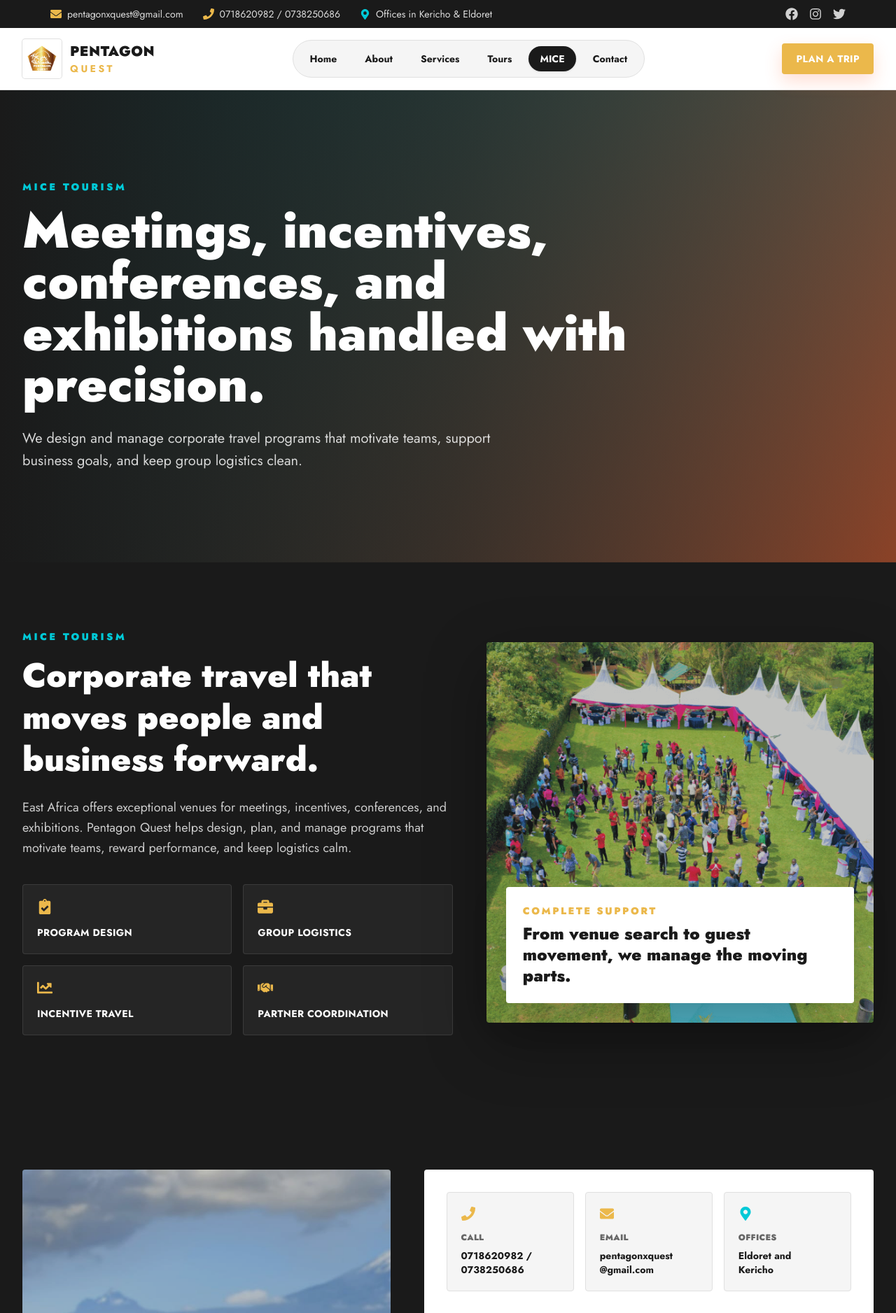
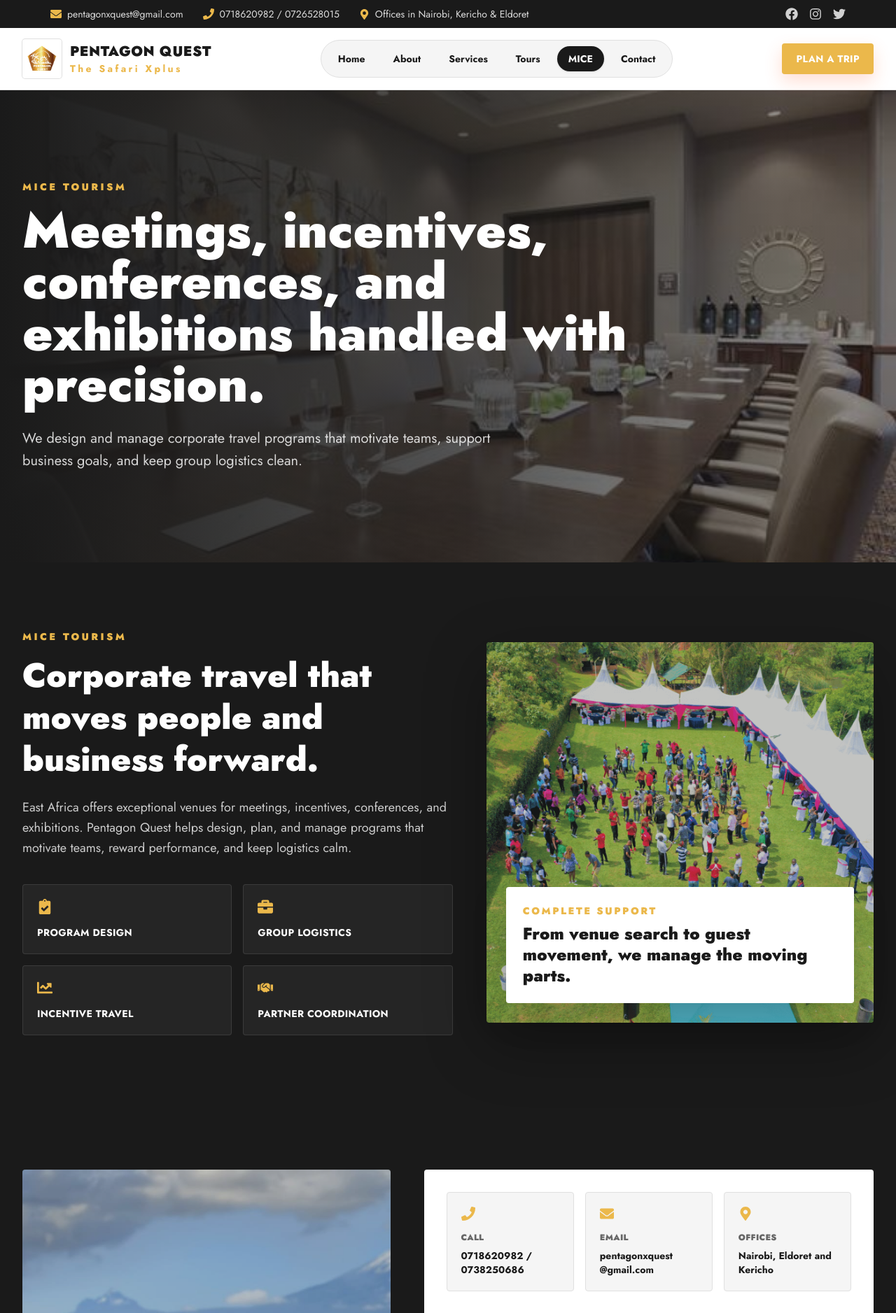
Before and after one commit to Binary-Bros-KE/PENTAGON-QUEST, a React (Vite) app: page /mice in a window 1280 px wide. Shown: the top 1877 px of the page at 70% size. Built offline with nearby package versions, Linux system fonts and the light colour scheme.

Commit message:
sunday-monday updates

```diff
--- a/src/components/ContactModal.jsx
+++ b/src/components/ContactModal.jsx
@@ -12,21 +12,21 @@ const contactOptions = [
   {
     icon: FaWhatsapp,
     title: 'WhatsApp',
-    detail: 'Trip Reservations',
-    href: 'https://wa.me/254718620982',
+    detail: 'Silvanus Koech',
+    href: 'https://wa.me/254726528015',
     color: 'text-green-500',
   },
   {
     icon: FaWhatsapp,
     title: 'WhatsApp',
-    detail: 'Travel Support',
-    href: 'https://wa.me/254738250686',
+    detail: 'Simeon Rono',
+    href: 'https://wa.me/254718620982',
     color: 'text-green-500',
   },
   {
     icon: FaPhone,
     title: 'Call Us',
-    detail: '0718620982 / 0738250686',
+    detail: '0718620982 / 0726528015',
     href: 'tel:+254718620982',
     color: 'text-primary',
   },
@@ -154,6 +154,7 @@ export function ContactModalProvider({ children }) {
                 </div>
 
                 <div className="mt-5 flex flex-wrap items-center justify-center gap-x-5 gap-y-2 border-t border-border pt-5 text-xs font-bold text-gray">
+                  <span>Nairobi Office</span>
                   <span>Kericho Office</span>
                   <span>Eldoret Office</span>
                   <span>Kenyan & International Tours</span>
--- a/src/components/Footer.jsx
+++ b/src/components/Footer.jsx
@@ -10,6 +10,7 @@ import {
 } from 'react-icons/fa';
 import { motion } from 'framer-motion';
 import { Link } from 'react-router-dom';
+import { GrMapLocation } from 'react-icons/gr';
 
 export default function Footer() {
   const currentYear = new Date().getFullYear();
@@ -54,10 +55,10 @@ export default function Footer() {
   ];
 
   const socialLinks = [
-    { icon: FaFacebook, href: '#', label: 'Facebook' },
-    { icon: FaInstagram, href: '#', label: 'Instagram' },
-    { icon: FaTwitter, href: '#', label: 'Twitter' },
-    { icon: FaLinkedin, href: '#', label: 'LinkedIn' },
+    { icon: FaFacebook, href: 'https://www.facebook.com/pentagonquest', label: 'Facebook' },
+    { icon: FaInstagram, href: 'https://www.instagram.com/pentagonquest', label: 'Instagram' },
+    { icon: FaTwitter, href: 'https://twitter.com/pentagonquest', label: 'Twitter' },
+    { icon: FaLinkedin, href: 'https://www.linkedin.com/company/pentagonquest', label: 'LinkedIn' },
   ];
 
   return (
@@ -137,15 +138,19 @@ export default function Footer() {
             <div className="mb-8 grid gap-3 text-sm text-gray-light">
               <a href="mailto:info@pentagonquest.com" className="flex items-center gap-3 text-gray-light hover:text-primary transition-colors duration-200">
                 <FaEnvelope className="text-primary" size={16} />
-               pentagonxquest@gmail.com
+                pentagonxquest@gmail.com
               </a>
               <a href="tel:+15551234567" className="flex items-center gap-3 text-gray-light hover:text-primary transition-colors duration-200">
                 <FaPhone className="text-primary" size={16} />
-                0718620982 / 0738250686
+                0718620982 / 0726528015
               </a>
               <div className="flex items-center gap-3">
                 <FaMapMarkerAlt className="text-secondary" size={16} />
-                Offices in: Eldoret and Kericho
+                Offices in: Nairobi, Eldoret and Kericho
+              </div>
+              <div className="flex items-center gap-3">
+                <GrMapLocation className="text-secondary" size={16} />
+                Post office P.o box 23575-00100 Nairobi, Kenya
               </div>
             </div>
 
--- a/src/components/Header.jsx
+++ b/src/components/Header.jsx
@@ -43,9 +43,9 @@ export default function Header() {
   ];
 
   const socialLinks = [
-    { icon: FaFacebook, href: '#' },
-    { icon: FaInstagram, href: '#' },
-    { icon: FaTwitter, href: '#' },
+    { icon: FaFacebook, href: 'https://www.facebook.com/pentagonquest' },
+    { icon: FaInstagram, href: 'https://www.instagram.com/pentagonquest' },
+    { icon: FaTwitter, href: 'https://twitter.com/pentagonquest' },
   ];
 
   return (
@@ -61,11 +61,11 @@ export default function Header() {
               </div>
               <div className="flex items-center gap-2 text-sm text-white/85">
                 <FaPhone className="text-primary" size={16} />
-                <span>0718620982 / 0738250686</span>
+                <span>0718620982 / 0726528015</span>
               </div>
               <div className="flex items-center gap-2 text-sm text-white/85">
                 <FaMapMarkerAlt className="text-secondary" size={15} />
-                <span>Offices in Kericho & Eldoret</span>
+                <span>Offices in Nairobi, Kericho & Eldoret</span>
               </div>
             </div>
 
@@ -93,9 +93,9 @@ export default function Header() {
         <div className="bg-dark text-white px-4 py-3">
           <div className="flex items-center justify-between">
             <span className="text-xs font-semibold uppercase tracking-[0.18em] text-white/75 flex items-center gap-2">
-            {/* call icon */}
+              {/* call icon */}
               <FaPhone className="text-primary" size={14} />
-            0718620982 / 0738250686
+              0718620982 / 0726528015
             </span>
             <div className="flex items-center gap-3">
               {socialLinks.map((social, idx) => {
@@ -117,9 +117,8 @@ export default function Header() {
 
       {/* Bottom Strip - Sticky */}
       <nav
-        className={`bg-white/95 backdrop-blur border-b border-border transition-all duration-300 ${
-          isSticky ? 'fixed top-0 left-0 right-0 shadow-[0_16px_45px_rgba(26,26,26,0.08)] z-50' : ''
-        }`}
+        className={`bg-white/95 backdrop-blur border-b border-border transition-all duration-300 ${isSticky ? 'fixed top-0 left-0 right-0 shadow-[0_16px_45px_rgba(26,26,26,0.08)] z-50' : ''
+          }`}
       >
         <div className="max-w-7xl mx-auto px-5 md:px-8 py-4 flex items-center justify-between gap-6">
           {/* Logo */}
@@ -128,8 +127,8 @@ export default function Header() {
               <img src="/logo.png" alt="Pentagon Quest" className="h-11 w-11 object-contain" />
             </span>
             <span className="leading-none">
-              <span className="block text-dark font-black text-xl tracking-wide">PENTAGON</span>
-              <span className="block text-primary font-bold text-sm tracking-[0.24em]">QUEST</span>
+              <span className="block text-dark font-black text-xl max-md:text-lg tracking-wide">PENTAGON QUEST</span>
+              <span className="block text-primary font-bold text-sm tracking-[0.24em]">The Safari Xplus</span>
             </span>
           </Link>
 
@@ -141,11 +140,10 @@ export default function Header() {
                   key={link.name}
                   to={link.path}
                   end={link.path === '/'}
-                  className={({ isActive }) => `rounded-full px-4 py-2 text-sm font-bold transition-all duration-200 ${
-                    isActive
+                  className={({ isActive }) => `rounded-full px-4 py-2 text-sm font-bold transition-all duration-200 ${isActive
                       ? 'bg-dark text-white shadow-sm'
                       : 'text-dark hover:bg-white hover:text-primary hover:shadow-sm'
-                  }`}
+                    }`}
                 >
                   {link.name}
                 </NavLink>
@@ -190,9 +188,8 @@ export default function Header() {
                     to={link.path}
                     end={link.path === '/'}
                     onClick={() => setIsMenuOpen(false)}
-                    className={({ isActive }) => `rounded px-4 py-3 transition-colors duration-200 font-semibold ${
-                      isActive ? 'bg-dark text-white' : 'text-dark hover:bg-muted hover:text-primary'
-                    }`}
+                    className={({ isActive }) => `rounded px-4 py-3 transition-colors duration-200 font-semibold ${isActive ? 'bg-dark text-white' : 'text-dark hover:bg-muted hover:text-primary'
+                      }`}
                   >
                     {link.name}
                   </NavLink>
--- a/src/index.css
+++ b/src/index.css
@@ -39,9 +39,9 @@
   --primary-dark: #EBB84B;
 
   /* Secondary: Cyan/Turquoise (from logo) */
-  --secondary: #00C9D7;
-  --secondary-light: #5FE3E6;
-  --secondary-dark: #009CA6;
+  --secondary: #EBB84B;
+  --secondary-light: #FFB380;
+  --secondary-dark: #EBB84B;
 
   /* Neutrals */
   --dark: #1A1A1A;
--- a/src/pages/Home/ContactSection.jsx
+++ b/src/pages/Home/ContactSection.jsx
@@ -40,7 +40,7 @@ export default function ContactSection() {
             <div className="rounded border border-border bg-muted p-5">
               <FaMapMarkerAlt className="mb-4 text-secondary" size={20} />
               <p className="text-xs font-black uppercase tracking-wide text-gray">Offices</p>
-              <p className="mt-2 text-sm font-bold text-dark">Eldoret and <br></br> Kericho</p>
+              <p className="mt-2 text-sm font-bold text-dark">Nairobi, Eldoret and <br></br> Kericho</p>
             </div>
           </div>
 
--- a/src/pages/Mice.jsx
+++ b/src/pages/Mice.jsx
@@ -9,7 +9,7 @@ export default function Mice() {
         eyebrow="MICE tourism"
         title="Meetings, incentives, conferences, and exhibitions handled with precision."
         text="We design and manage corporate travel programs that motivate teams, support business goals, and keep group logistics clean."
-        image=""
+        image="/mice/mice.jpg"
       />
       <MiceSection />
       <ContactSection />
```
Also changed, not shown: public/mice/mice.jpg (added).
